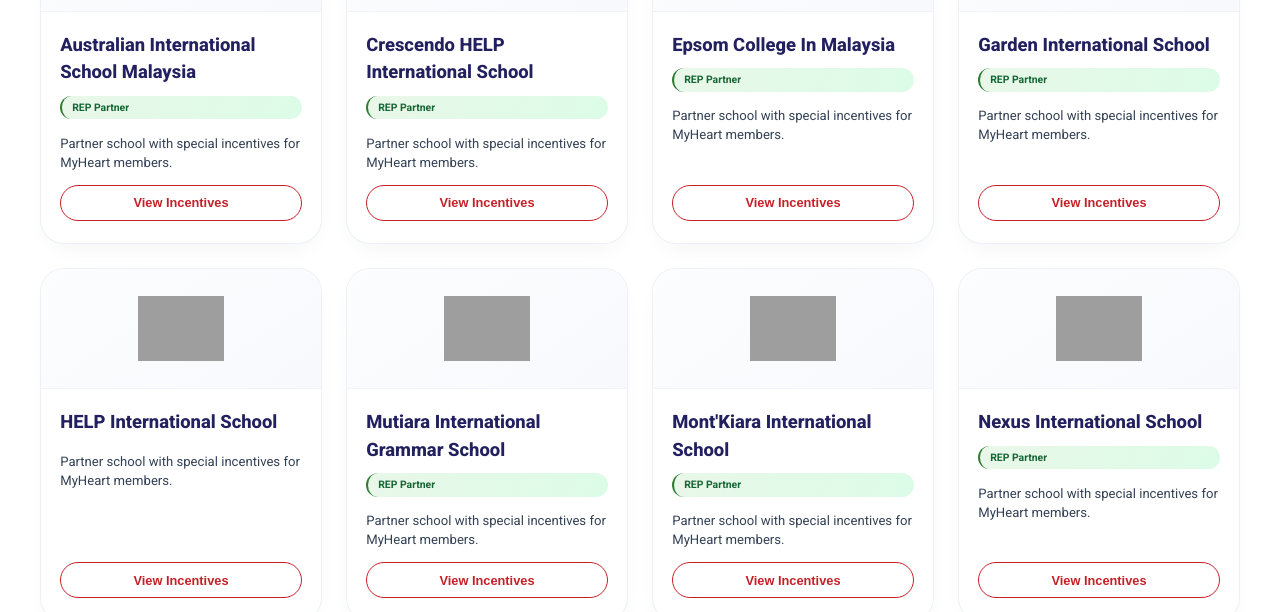
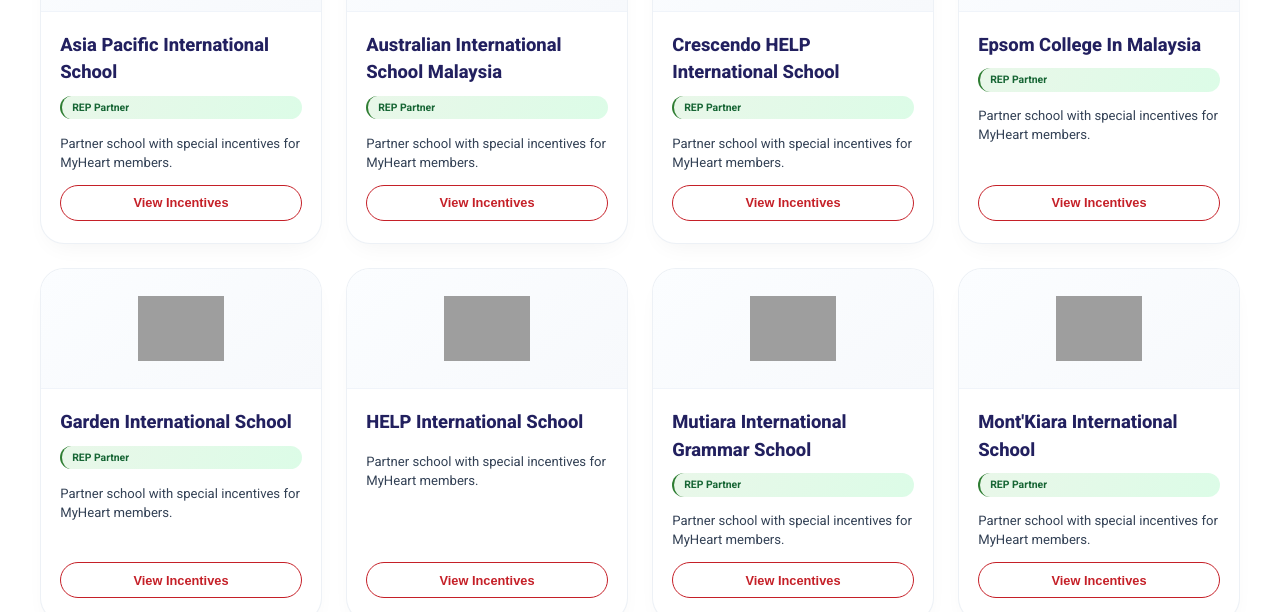
Before and after one commit to aisyahmir/education_for_your_children, a plain HTML site: page index.html in a window 1280 px wide. Shown: the part 1271-1883 px from the top of the page. Drawn offline with nearby package versions, Linux system fonts and the light colour scheme; grey boxes are pictures that could not be loaded.

Commit message:
Update index.html

```diff
--- a/index.html
+++ b/index.html
@@ -391,6 +391,7 @@
     <script>
         // Schools Data
         const schoolsData = [
+            { name: "Asia Pacific International School", logo: "https://myheart.my/wp-content/uploads/2026/06/APIS-logo-School.png", tag: "rep", incentives: ["Application and Registration fee rebate"] },
             { name: "Australian International School Malaysia", logo: "https://myheart.my/wp-content/uploads/2024/10/AISM.png", tag: "rep", incentives: ["100% waiver of Admissions Fee (up to RM20,000)", "Priority enrolment for REP applicants", "Free school trial day"] },
             { name: "Crescendo HELP International School", logo: "https://myheart.my/wp-content/uploads/2024/10/crescend.png", tag: "rep", incentives: ["5% Bursary from Published School Fees", "Waiver of application fee (RM1,200 value)"] },
             { name: "Epsom College In Malaysia", logo: "https://myheart.my/wp-content/uploads/elementor/thumbs/1-4-e1715608959160-r1e474la50s4rawfuuv085s5vyfs8c5ri4hjdqm34s.png", tag: "rep", incentives: ["100% waiver of Enrolment Fees (Up to RM20,000)", "Complimentary EAL support for first term"] },
```
